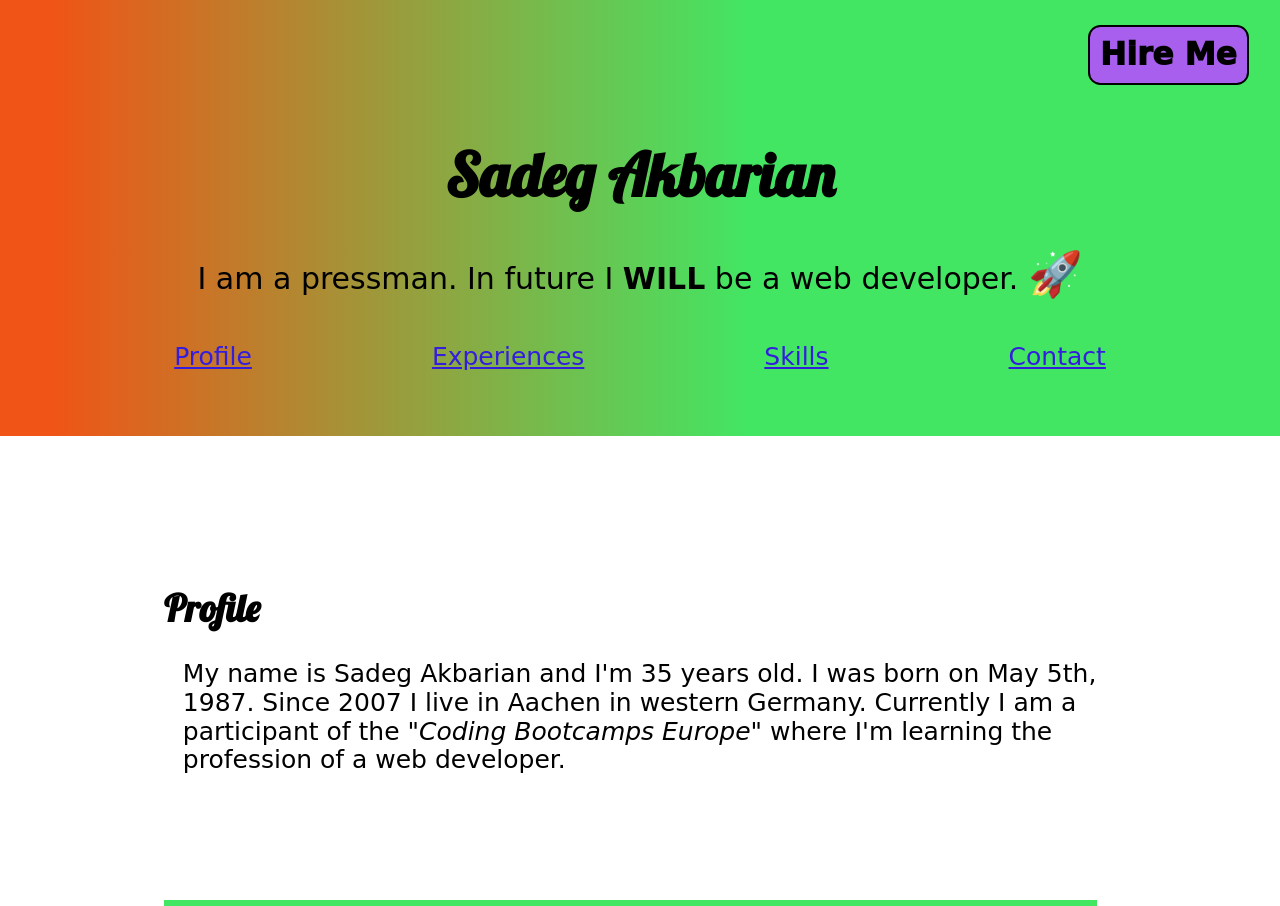
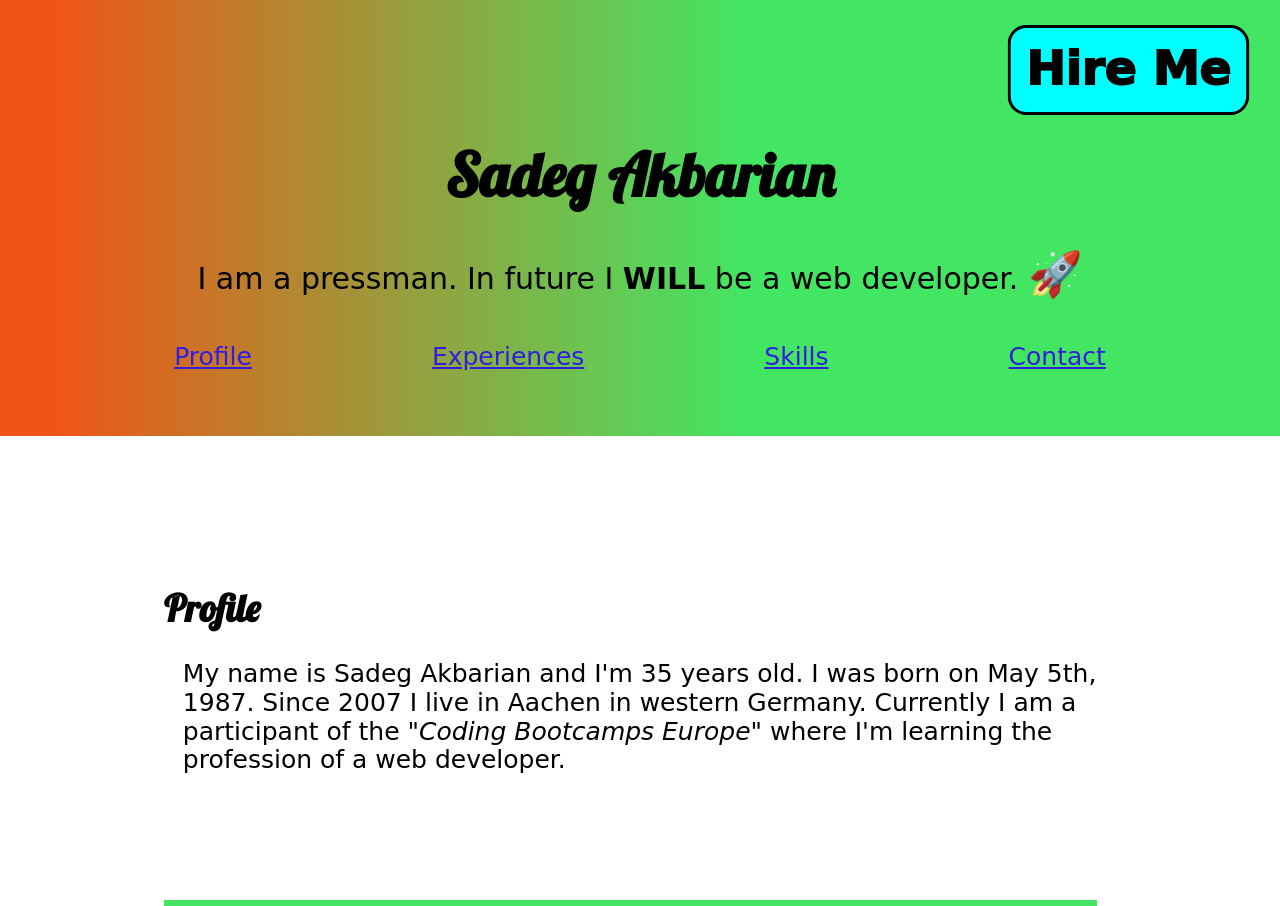
Before and after one commit to sadeg-akbarian/sadegs-cv, a plain HTML site: page index.html in a window 1280 px wide. Shown: the top 906 px of the page. Drawn offline with nearby package versions, Linux system fonts and the light colour scheme; a web font is replaced by a local one.

Commit message:
Transform

```diff
--- a/style.css
+++ b/style.css
@@ -111,6 +111,14 @@ aside {
   border: 0.1rem solid;
   border-radius: 0.5rem;
   background-color: var(--aside-backcolor);
+  transform-origin: top right;
+  transition: transform 0.25s ease, background-color 0.25s ease;
+}
+
+.top-header:hover aside,
+.top-header:focus-within aside {
+  transform: scale(1.5);
+  background-color: aqua;
 }
 
 @media screen and (min-width: 992px) {
@@ -169,8 +177,7 @@ a:focus {
 
   nav a:nth-child(2),
   nav a:nth-child(3) {
-    margin-left: 90px;
-    margin-right: 90px;
+    margin-inline: 90px;
   }
 
   nav a:nth-child(4) {
```
